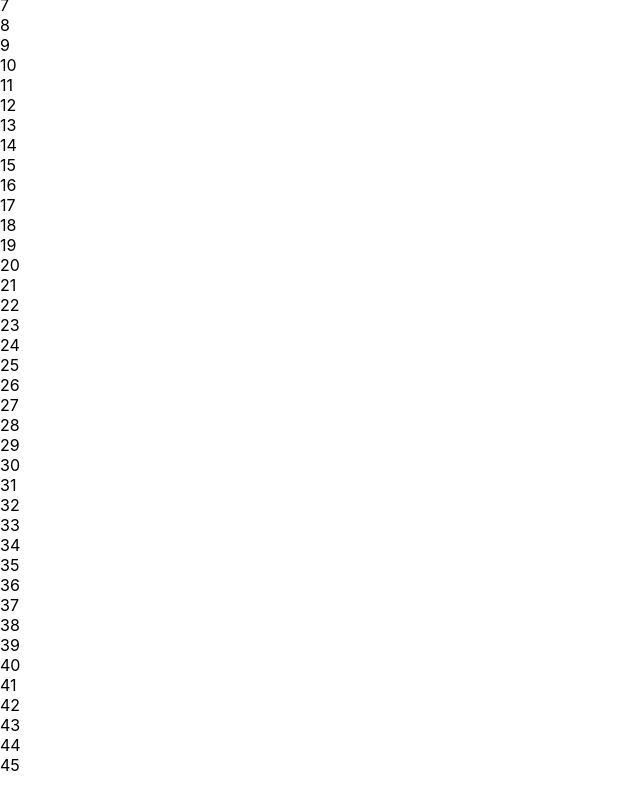
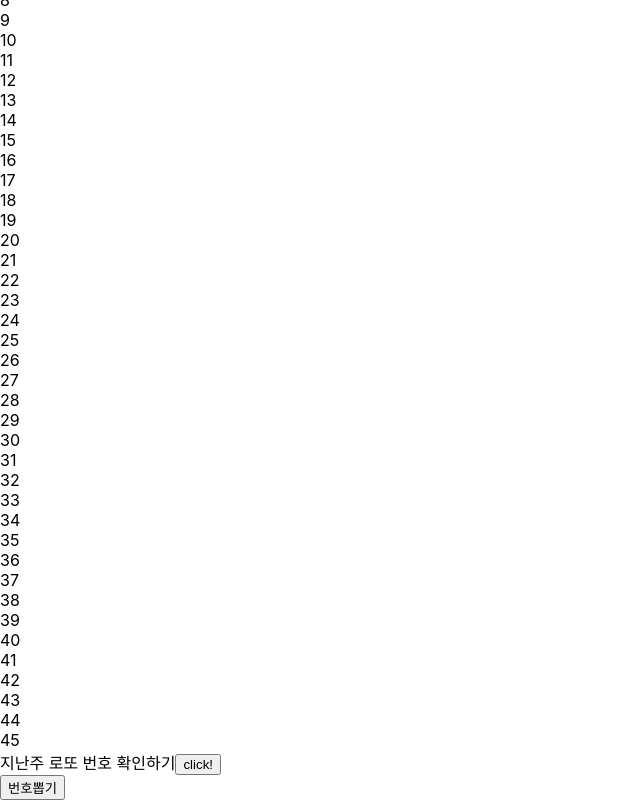
Before and after one commit to EunSungMoon/lottery, a React (Create React App) app: page / in a window 1280 px wide. Shown: the part 239-1039 px from the top of the page, without its empty margins (0-640 px from the left). Before the commit the page ends 1014 px from the top, so only its background shows below. Built offline with nearby package versions, Linux system fonts and the light colour scheme.

Commit message:
랜덤하게 로또 번호 출력

```diff
--- a/src/Components/ExcludingNumberCom/ExcludingNumber.js
+++ b/src/Components/ExcludingNumberCom/ExcludingNumber.js
@@ -1,8 +1,6 @@
 import SelectNumber from '../SelectNumberCom/SelectNumber';
 
-export default function ExcludingNumber() {
-
-  let btns = Array(45).fill().map((v, i) => i + 1);
+export default function ExcludingNumber({btns}) {
 
   return (
     <>
--- /dev/null
+++ b/src/Components/LotteryCom/Lottery.js
@@ -0,0 +1,16 @@
+export default function Lottery(props) {
+  return (
+    <div>
+      <button onClick={props.onclick}>번호뽑기</button>
+      <div className="lotto-result">
+        {
+          props.lottery.map(v => {
+            return (
+              <span key={v}>{v}, </span>
+            )
+          })
+        }
+      </div>
+    </div>
+  )
+}
--- a/src/Pages/MainPage.js
+++ b/src/Pages/MainPage.js
@@ -1,11 +1,45 @@
+import { useState } from "react"
 import RecentNumber from '../Components/RecentNumberCom/RecentNumber';
 import ExcludingNumber from '../Components/ExcludingNumberCom/ExcludingNumber';
+import Lottery from '../Components/LotteryCom/Lottery';
 
 export default function MainPage() {
+  const [lottery, setLottery] = useState([]);
+
+  let btns = Array(45).fill().map((v, i) => i + 1);
+  const SETTING = {
+    name: "LUCKY LOTTO!",
+    count: 7,
+    maxNumber: btns.length,
+  };
+  const lotto = new Set();
+
+  const handleClick = () => {
+
+    // 파라미터에서 디스트럭쳐링 할 수도 있음.
+    const { count, maxNumber } = SETTING;
+
+    while (lotto.size < count) {
+      // 0~46이 아니라 실제 로또처럼 1~45가 나오게 끔 함.
+      lotto.add(Math.floor(Math.random() * (maxNumber - 1)) + 1);
+    }
+    console.log([...lotto])
+    setLottery([...lotto])
+
+  }
+
+
   return (
     <main>
-      <RecentNumber />
-      <ExcludingNumber />
+      <article>
+        <ExcludingNumber btns={btns} />
+      </article>
+      <article>
+        <RecentNumber />
+      </article>
+      <article>
+        <Lottery onclick={handleClick} lottery={lottery} />
+      </article>
     </main>
   )
 }
```
